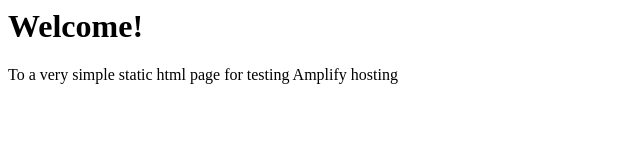
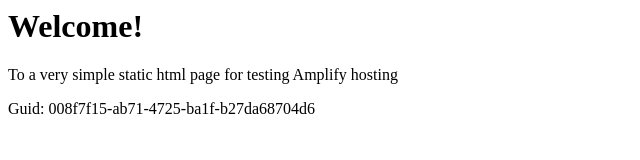
Before and after one commit to aws-aemilia-dub/Github-PR-Commit-Integration-Test-DoNotTouch-GithubWebhookPreviewCanaryTest-v1-prod-eu-west-1, a website: page src/index.html in a window 1280 px wide. Shown: the whole page, without its empty margins (0-640 px from the left). Drawn offline with Linux system fonts and the light colour scheme.

Commit message:
commit from integ tests

```diff
--- a/src/index.html
+++ b/src/index.html
@@ -1,3 +1,5 @@
+
+
 <html lang="en">
 
 <head>
@@ -10,6 +12,6 @@
 <body>
     <h1>Welcome!</h1>
     <p>To a very simple static html page for testing Amplify hosting</p>
-</body>
+    <p>Guid: 008f7f15-ab71-4725-ba1f-b27da68704d6</p></body>
 
 </html>
```
